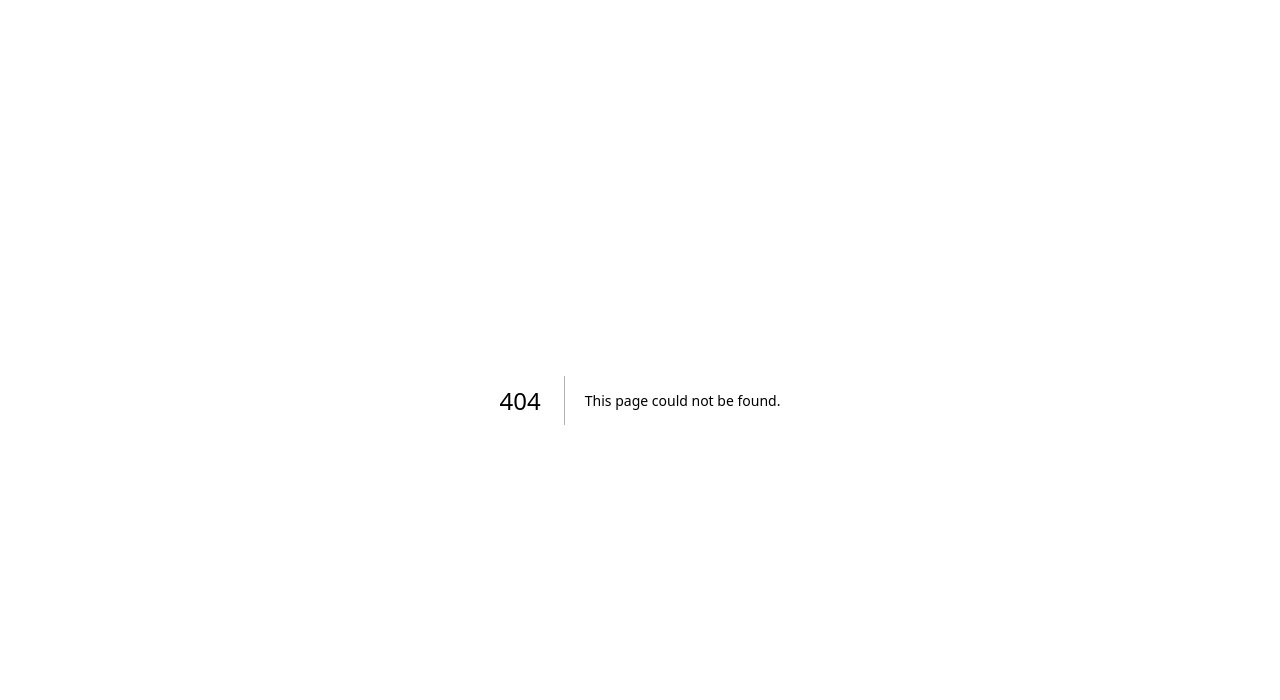
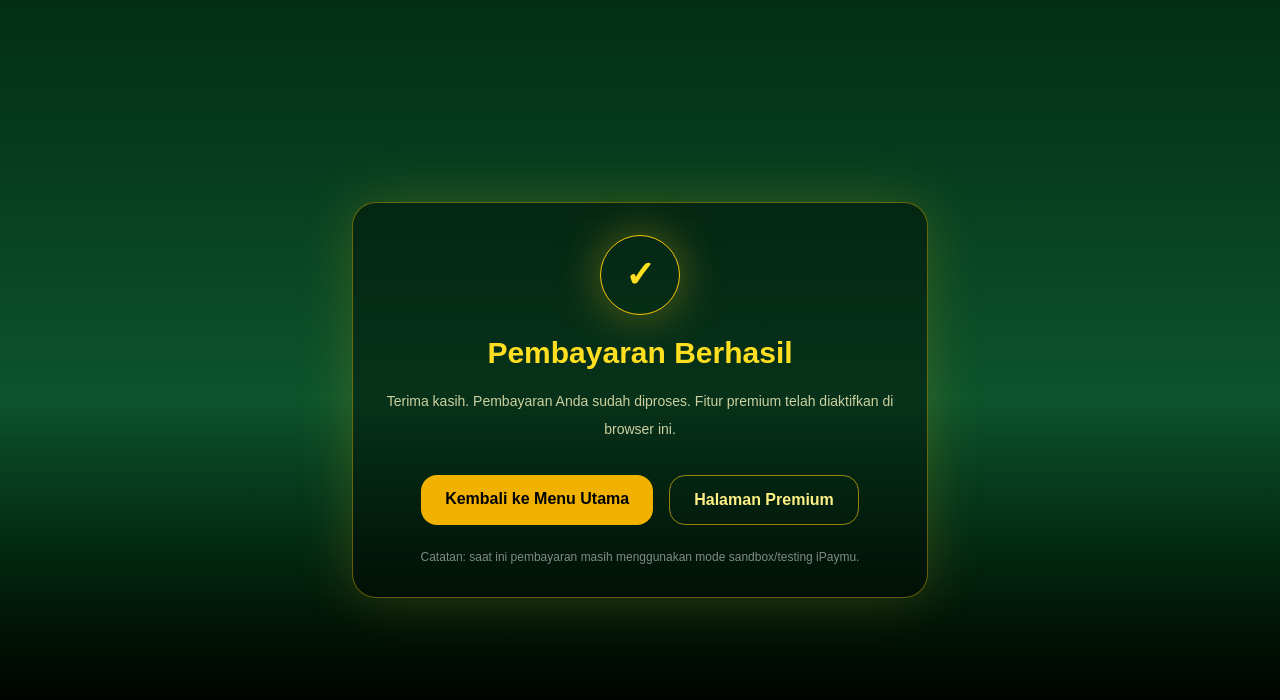
Before and after one commit to ariesdewanto65/tarot-premium-ai, a Next.js app: page /payment/success in a window 1280 px wide. Before the commit this address had no page. Shown: the top 700 px of the page. Built offline with nearby package versions, Linux system fonts and the light colour scheme.

Commit message:
add ipaymu payment result pages

```diff
--- /dev/null
+++ b/app/payment/cancel/page.tsx
@@ -0,0 +1,47 @@
+
+
+  "use client";
+
+import Link from "next/link";
+
+export default function PaymentCancelPage() {
+  return (
+    <main className="flex min-h-screen items-center justify-center bg-gradient-to-b from-green-950 via-green-900 to-black px-5 text-white">
+      <div className="max-w-xl rounded-3xl border border-yellow-400/40 bg-black/40 p-8 text-center shadow-[0_0_55px_rgba(250,204,21,0.18)]">
+        <div className="mx-auto mb-5 flex h-20 w-20 items-center justify-center rounded-full border border-yellow-400 text-4xl font-bold text-yellow-300 shadow-[0_0_45px_rgba(250,204,21,0.35)]">
+          !
+        </div>
+
+        <h1 className="text-3xl font-bold text-yellow-300">
+          Pembayaran Dibatalkan
+        </h1>
+
+        <p className="mt-4 text-sm leading-7 text-yellow-100/80">
+          Pembayaran belum selesai atau dibatalkan. Fitur premium belum aktif.
+          Anda bisa kembali ke halaman premium untuk mencoba lagi.
+        </p>
+
+        <div className="mt-8 flex flex-col gap-4 sm:flex-row sm:justify-center">
+          <Link
+            href="/premium"
+            className="rounded-2xl bg-yellow-500 px-6 py-3 font-bold text-black hover:bg-yellow-400"
+          >
+            Coba Bayar Lagi
+          </Link>
+
+          <Link
+            href="/"
+            className="rounded-2xl border border-yellow-400/60 px-6 py-3 font-bold text-yellow-200 hover:bg-yellow-400/10"
+          >
+            Menu Utama
+          </Link>
+        </div>
+
+        <p className="mt-6 text-xs text-white/50">
+          Catatan: saat ini pembayaran masih menggunakan mode sandbox/testing
+          iPaymu.
+        </p>
+      </div>
+    </main>
+  );
+}
--- /dev/null
+++ b/app/payment/success/page.tsx
@@ -0,0 +1,52 @@
+
+
+  "use client";
+
+import Link from "next/link";
+import { useEffect } from "react";
+
+export default function PaymentSuccessPage() {
+  useEffect(() => {
+    localStorage.setItem("premium", "true");
+  }, []);
+
+  return (
+    <main className="flex min-h-screen items-center justify-center bg-gradient-to-b from-green-950 via-green-900 to-black px-5 text-white">
+      <div className="max-w-xl rounded-3xl border border-yellow-400/40 bg-black/40 p-8 text-center shadow-[0_0_55px_rgba(250,204,21,0.18)]">
+        <div className="mx-auto mb-5 flex h-20 w-20 items-center justify-center rounded-full border border-yellow-400 text-4xl font-bold text-yellow-300 shadow-[0_0_45px_rgba(250,204,21,0.35)]">
+          ✓
+        </div>
+
+        <h1 className="text-3xl font-bold text-yellow-300">
+          Pembayaran Berhasil
+        </h1>
+
+        <p className="mt-4 text-sm leading-7 text-yellow-100/80">
+          Terima kasih. Pembayaran Anda sudah diproses. Fitur premium telah
+          diaktifkan di browser ini.
+        </p>
+
+        <div className="mt-8 flex flex-col gap-4 sm:flex-row sm:justify-center">
+          <Link
+            href="/"
+            className="rounded-2xl bg-yellow-500 px-6 py-3 font-bold text-black hover:bg-yellow-400"
+          >
+            Kembali ke Menu Utama
+          </Link>
+
+          <Link
+            href="/premium"
+            className="rounded-2xl border border-yellow-400/60 px-6 py-3 font-bold text-yellow-200 hover:bg-yellow-400/10"
+          >
+            Halaman Premium
+          </Link>
+        </div>
+
+        <p className="mt-6 text-xs text-white/50">
+          Catatan: saat ini pembayaran masih menggunakan mode sandbox/testing
+          iPaymu.
+        </p>
+      </div>
+    </main>
+  );
+}
```
